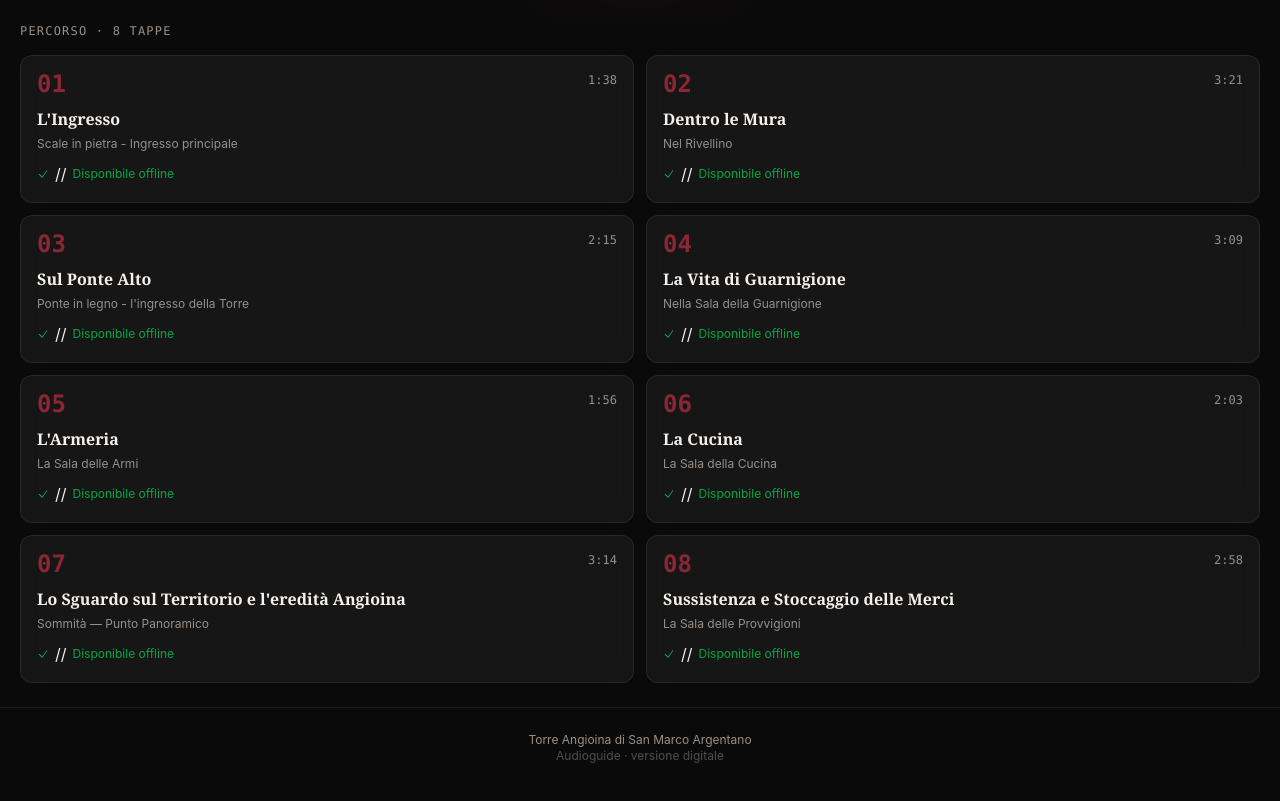
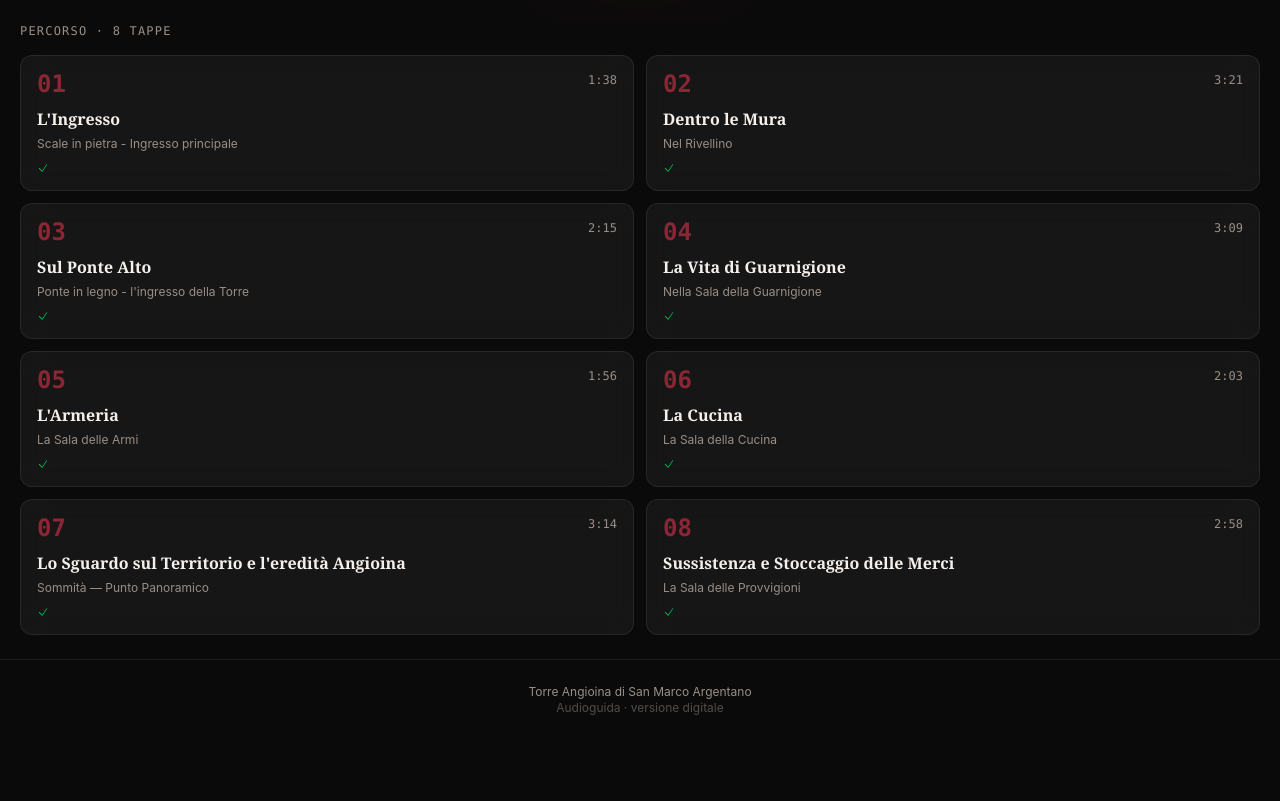
Before and after one commit to axzoso/Torre-Angiona-Audioguida, an Astro site: page / in a window 1280 px wide. Shown: the part 259-1060 px from the top of the page. Built offline with nearby package versions, Linux system fonts and the light colour scheme; Astro itself is replaced by a stand-in of ours.

Commit message:
Update text and offline status

```diff
--- a/src/components/TappaCard.astro
+++ b/src/components/TappaCard.astro
@@ -37,6 +37,6 @@ const { id, titolo, durata, posizione } = Astro.props;
     <svg xmlns="http://www.w3.org/2000/svg" viewBox="0 0 24 24" fill="currentColor" class="w-3 h-3 text-green-500">
       <path fill-rule="evenodd" d="M19.916 4.626a.75.75 0 01.208 1.04l-9 13.5a.75.75 0 01-1.154.114l-6-6a.75.75 0 011.06-1.06l5.353 5.353 8.493-12.739a.75.75 0 011.04-.208z" clip-rule="evenodd"/>
     </svg>
-    //<span class="text-xs text-green-500/80">Disponibile offline</span>
+    <span class="text-xs text-green-500/80"></span>
   </div>
 </a>
--- a/src/pages/index.astro
+++ b/src/pages/index.astro
@@ -52,7 +52,7 @@ import audioguides from '../data/audioguides.json';
   <footer class="px-5 py-6 border-t" style="border-color: var(--glass-border)">
     <p class="text-xs text-center" style="color: var(--text-secondary)">
       Torre Angioina di San Marco Argentano<br />
-      <span class="opacity-50">Audioguide · versione digitale</span>
+      <span class="opacity-50">Audioguida · versione digitale</span>
     </p>
   </footer>
 </Layout>
```
